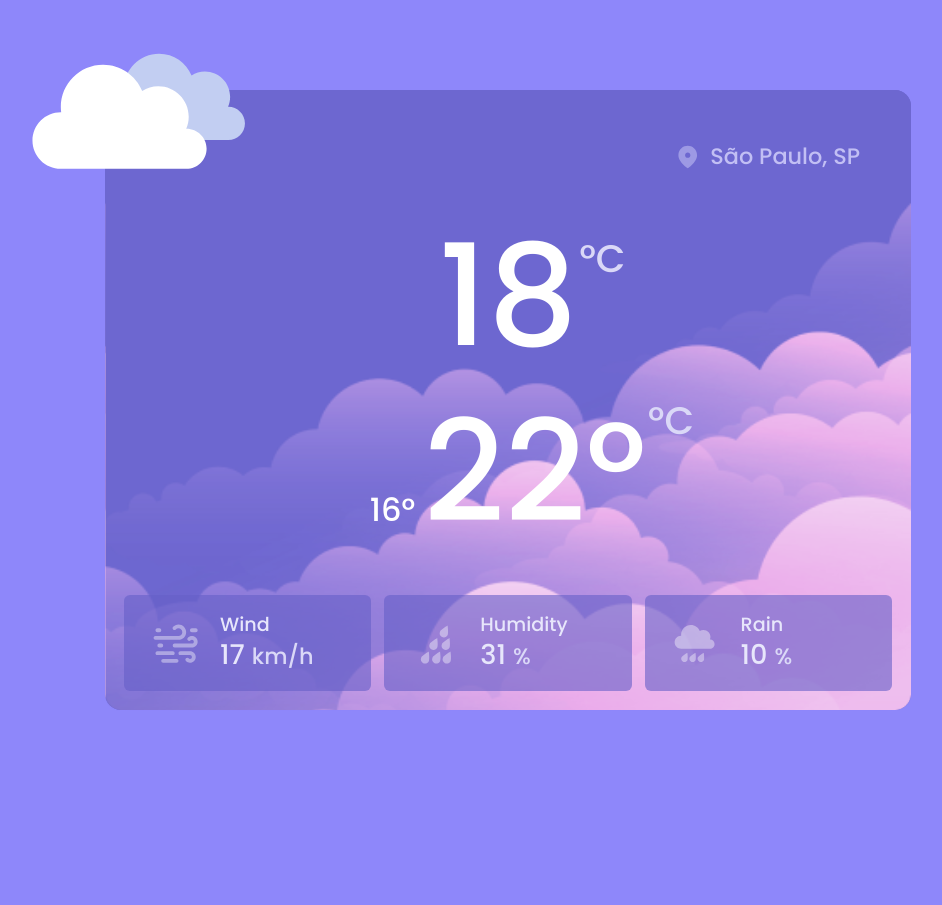
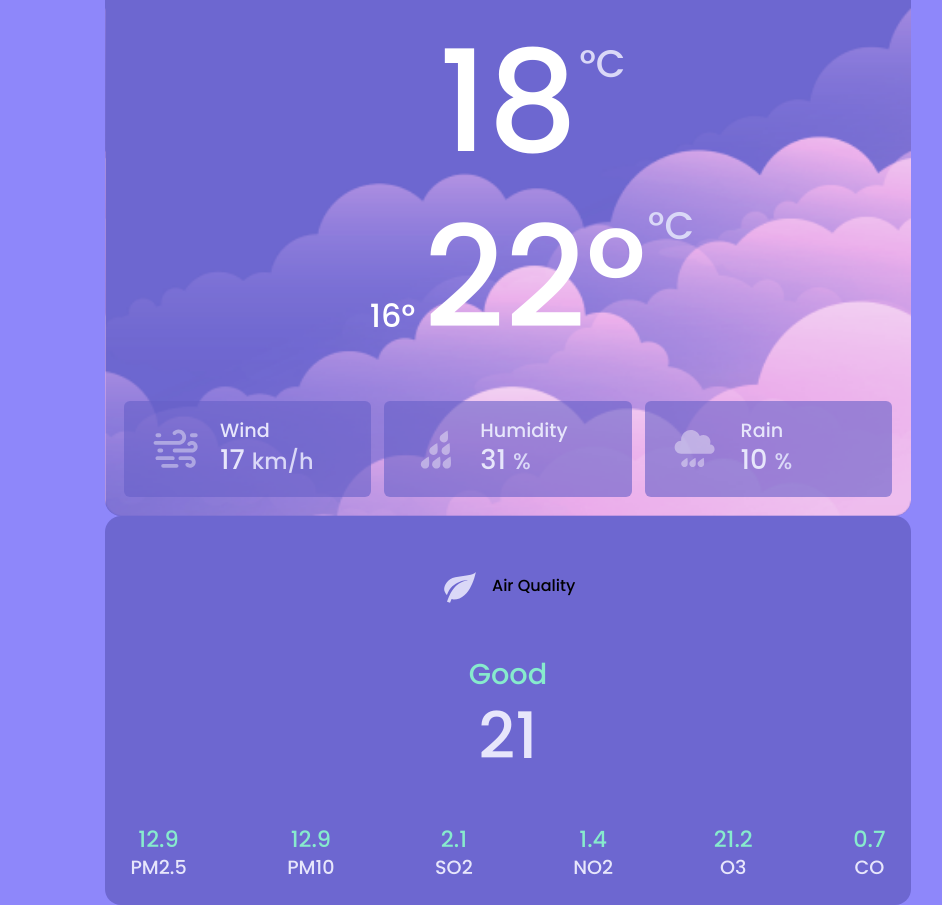
Before and after one commit to claytonfortunato/Weather-10, a React (Vite) app: page / in a window 1280 px wide. Shown: the whole page, without its empty margins (132-1074 px from the left). Before the commit the page ends 800 px from the top, so only its background shows below. Built offline with nearby package versions, Linux system fonts and the light colour scheme.

Commit message:
feat: component air quality

```diff
--- /dev/null
+++ b/src/components/AirQuality/index.tsx
@@ -0,0 +1,53 @@
+import leaf from "../../assets/icon/leaf.svg";
+
+import { Card } from "../Card";
+import CardHeader from "../CardHeader";
+import { AirQualityInfo, AirQualityInfoProps } from "../AirQualityInfo";
+
+import * as C from "./styles";
+
+export const AirQuality = () => {
+  const airInfos: AirQualityInfoProps[] = [
+    {
+      info: "PM2.5",
+      value: 12.9,
+    },
+    {
+      info: "PM10",
+      value: 12.9,
+    },
+    {
+      info: "SO2",
+      value: 2.1,
+    },
+    {
+      info: "NO2",
+      value: 1.4,
+    },
+    {
+      info: "O3",
+      value: 21.2,
+    },
+    {
+      info: "CO",
+      value: 0.7,
+    },
+  ];
+
+  return (
+    <Card gridArea="air">
+      <C.Container>
+        <CardHeader title="Air Quality" icon={<img src={leaf} />} />
+        <C.Index>
+          <span>Good</span>
+          <span>21</span>
+        </C.Index>
+        <C.Infos>
+          {airInfos.map((info) => {
+            return <AirQualityInfo {...info} key={info.info} />;
+          })}
+        </C.Infos>
+      </C.Container>
+    </Card>
+  );
+};
--- /dev/null
+++ b/src/components/AirQuality/styles.ts
@@ -0,0 +1,35 @@
+import styled from "styled-components";
+
+export const Container = styled.div`
+  display: flex;
+  flex-direction: column;
+  justify-content: space-between;
+  gap: 3.2rem;
+`;
+
+export const Index = styled.div`
+  display: flex;
+  flex-direction: column;
+  align-items: center;
+  gap: 0.4rem;
+
+  span:first-child {
+    font-size: 1.8rem;
+    line-height: 2.2rem;
+    color: ${(props) => props.theme.colors.green100};
+  }
+
+  span:last-child {
+    font-size: 4rem;
+    line-height: 4.8rem;
+
+    color: ${(props) => props.theme.colors.gray100};
+  }
+`;
+
+export const Infos = styled.ul`
+  display: flex;
+  justify-content: space-between;
+  align-items: center;
+  gap: 1.6rem;
+`;
--- /dev/null
+++ b/src/components/AirQualityInfo/index.tsx
@@ -0,0 +1,15 @@
+import * as C from "./styles";
+
+export interface AirQualityInfoProps {
+  info: string;
+  value: number;
+}
+
+export const AirQualityInfo = ({ info, value }: AirQualityInfoProps) => {
+  return (
+    <C.Container>
+      <span>{value}</span>
+      <span>{info}</span>
+    </C.Container>
+  );
+};
--- /dev/null
+++ b/src/components/AirQualityInfo/styles.ts
@@ -0,0 +1,20 @@
+import styled from "styled-components";
+
+export const Container = styled.li`
+  display: flex;
+  flex-direction: column;
+  align-items: center;
+  gap: 0.2rem;
+
+  span:first-child {
+    font-size: 1.4rem;
+    line-height: 1.7rem;
+    color: ${(props) => props.theme.colors.green100};
+  }
+
+  span:last-child {
+    font-size: 1.2rem;
+    line-height: 1.4rem;
+    color: ${(props) => props.theme.colors.gray100};
+  }
+`;
--- /dev/null
+++ b/src/components/CardHeader/index.tsx
@@ -0,0 +1,19 @@
+import { ReactNode } from "react";
+
+import * as C from "./styles";
+
+interface CardHeaderProps {
+  icon: ReactNode;
+  title: string;
+}
+
+const CardHeader = ({ icon, title }: CardHeaderProps) => {
+  return (
+    <C.Container>
+      {icon}
+      <span>{title}</span>
+    </C.Container>
+  );
+};
+
+export default CardHeader;
--- /dev/null
+++ b/src/components/CardHeader/styles.ts
@@ -0,0 +1,14 @@
+import styled from "styled-components";
+
+export const Container = styled.div`
+  display: flex;
+  align-items: center;
+  justify-content: center;
+  gap: 0.8rem;
+  line-height: 1.9rem;
+
+  img {
+    width: 2.4rem;
+    height: 2.4rem;
+  }
+`;
--- a/src/pages/Home/index.tsx
+++ b/src/pages/Home/index.tsx
@@ -1,3 +1,4 @@
+import { AirQuality } from "../../components/AirQuality";
 import Weather from "../../components/Weather";
 
 import * as C from "./styles";
@@ -6,6 +7,7 @@ export const Home = () => {
   return (
     <C.Container>
       <Weather />
+      <AirQuality />
     </C.Container>
   );
 };
```
